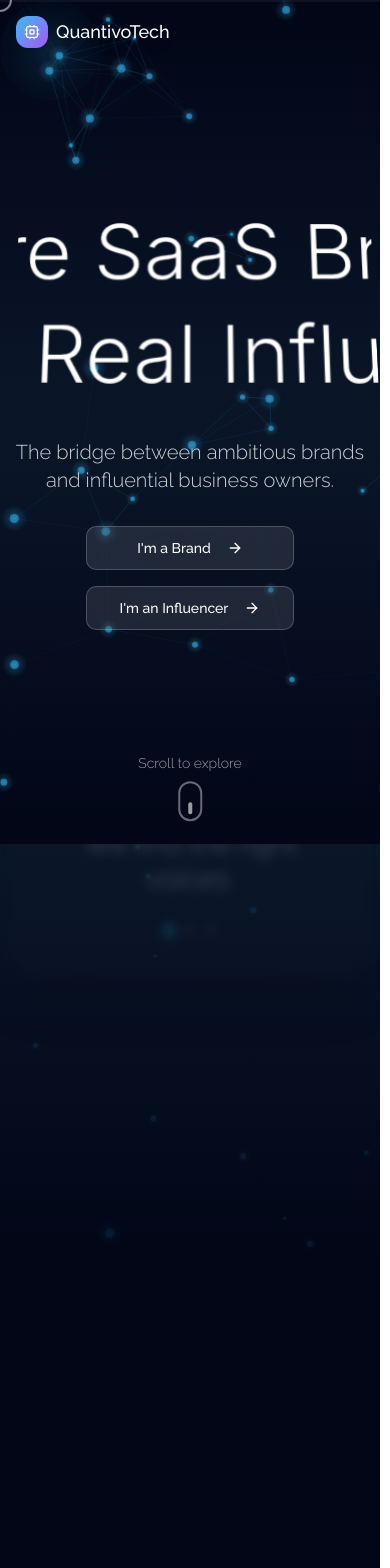
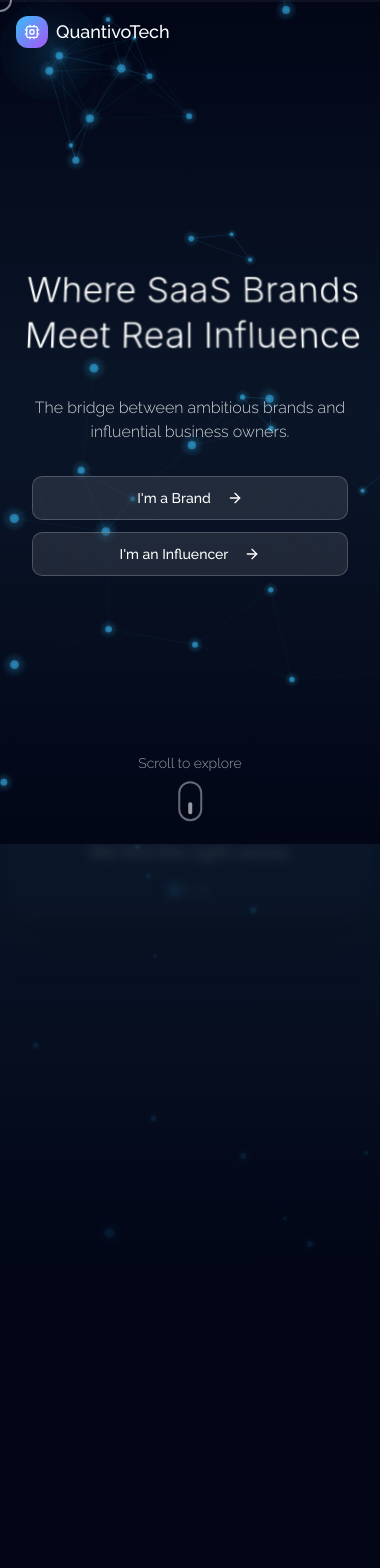
Before and after one commit to Quantivo-Tech/quantivo-tech.github.io, a React (Vite) app: page / in a window 390 px wide. Shown: the top 1568 px of the page. Built offline with nearby package versions, Linux system fonts and the light colour scheme.

Commit message:
mobile design fix for hero text

```diff
--- a/src/components/hero-section.tsx
+++ b/src/components/hero-section.tsx
@@ -122,9 +122,9 @@ export function HeroSection({ particleCanvasRef, onScrollToSection }: HeroSectio
             <div style={{ perspective: "1000px" }}>
               <ShaderText
                 text="Where SaaS Brands, Meet Real Influence"
-                className="h-48 md:h-64"
+                className="h-24 sm:h-32 md:h-44 lg:h-56 xl:h-64"
                 style={{
-                  width: "clamp(300px, 90vw, 800px)",
+                  width: "clamp(280px, 85vw, 800px)",
                   transform: "rotateX(15deg)",
                   transformStyle: "preserve-3d",
                 }}
@@ -140,7 +140,7 @@ export function HeroSection({ particleCanvasRef, onScrollToSection }: HeroSectio
 
             {/* Subtitle */}
             <motion.p
-              className="text-xl md:text-2xl font-light text-white/80 max-w-2xl text-center"
+              className="text-base sm:text-lg md:text-xl lg:text-2xl font-light text-white/80 max-w-2xl text-center px-4"
               initial={{ opacity: 0, y: 20 }}
               animate={{ opacity: 1, y: 0 }}
               transition={{ duration: 0.8, delay: 0.6 }}
@@ -150,7 +150,7 @@ export function HeroSection({ particleCanvasRef, onScrollToSection }: HeroSectio
 
             {/* Dual CTA Buttons */}
             <motion.div
-              className="flex flex-col sm:flex-row gap-4 justify-center"
+              className="flex flex-col sm:flex-row gap-3 sm:gap-4 justify-center w-full px-4 sm:px-0"
               initial={{ opacity: 0, y: 20 }}
               animate={{ opacity: 1, y: 0 }}
               transition={{ duration: 0.8, delay: 0.8 }}
@@ -158,7 +158,7 @@ export function HeroSection({ particleCanvasRef, onScrollToSection }: HeroSectio
               <motion.div whileHover={{ scale: 1.05 }} whileTap={{ scale: 0.95 }}>
                 <Button
                   size="lg"
-                  className="w-52 glass-strong hover:bg-white/20 text-white border-sky-400/50"
+                  className="w-full sm:w-48 md:w-52 glass-strong hover:bg-white/20 text-white border-sky-400/50"
                   onClick={() => onScrollToSection("contact", "brand")}
                 >
                   I'm a Brand
@@ -168,7 +168,7 @@ export function HeroSection({ particleCanvasRef, onScrollToSection }: HeroSectio
               <motion.div whileHover={{ scale: 1.05 }} whileTap={{ scale: 0.95 }}>
                 <Button
                   size="lg"
-                  className="w-52 glass-strong hover:bg-white/20 text-white border-teal-400/50"
+                  className="w-full sm:w-48 md:w-52 glass-strong hover:bg-white/20 text-white border-teal-400/50"
                   onClick={() => onScrollToSection("contact", "influencer")}
                 >
                   I'm an Influencer
--- a/src/components/pinned-scroll-section.tsx
+++ b/src/components/pinned-scroll-section.tsx
@@ -245,16 +245,16 @@ function StatementCard({ statement, index, totalCards, scrollProgress, globalScr
 // Extracted card content for cleaner code
 function CardContent({ statement, index, totalCards }: { statement: string; index: number; totalCards: number }) {
   return (
-    <div className="glass-card p-10 md:p-14 text-center relative">
-      <div className="text-6xl text-sky-400/20 font-serif leading-none mb-4">"</div>
-      <p className="text-3xl md:text-4xl lg:text-5xl font-light text-white leading-tight">
+    <div className="glass-card p-6 sm:p-8 md:p-10 lg:p-14 text-center relative">
+      <div className="text-4xl sm:text-5xl md:text-6xl text-sky-400/20 font-serif leading-none mb-3 md:mb-4">"</div>
+      <p className="text-xl sm:text-2xl md:text-3xl lg:text-4xl xl:text-5xl font-light text-white leading-tight">
         {statement}
       </p>
-      <div className="flex justify-center gap-3 mt-8">
+      <div className="flex justify-center gap-2 sm:gap-3 mt-6 md:mt-8">
         {Array.from({ length: totalCards }).map((_, i) => (
           <div
             key={i}
-            className={`w-2.5 h-2.5 rounded-full transition-all duration-300 ${
+            className={`w-2 h-2 sm:w-2.5 sm:h-2.5 rounded-full transition-all duration-300 ${
               i === index
                 ? "bg-sky-400 shadow-[0_0_8px_rgba(56,189,248,0.6),0_0_16px_rgba(56,189,248,0.3)]"
                 : "bg-white/20 hover:bg-white/30"
--- a/src/components/shader-text.tsx
+++ b/src/components/shader-text.tsx
@@ -169,9 +169,31 @@ export function ShaderText({ text, className = "", style = {}, config = {} }: Sh
     // Clear canvas with transparent background
     ctx.clearRect(0, 0, width, height)
 
-    // Configure text rendering with larger font size and Raleway font
+    // RESPONSIVE FONT SIZE - scales based on container width
+    // Must fit within container height with 2 lines of text
+    let fontSize = 80
+    let lineSpacing = 25
+    if (width <= 300) {
+      fontSize = 28
+      lineSpacing = 8
+    } else if (width <= 400) {
+      fontSize = 36
+      lineSpacing = 10
+    } else if (width <= 550) {
+      fontSize = 38
+      lineSpacing = 12
+    } else if (width <= 700) {
+      fontSize = 50
+      lineSpacing = 16
+    } else if (width <= 850) {
+      fontSize = 65
+      lineSpacing = 20
+    }
+    // width > 850: uses default 80px
+
+    // Configure text rendering with responsive font size
     ctx.fillStyle = "white"
-    ctx.font = "300 80px Raleway, Inter, -apple-system, BlinkMacSystemFont, 'Segoe UI', 'Roboto', sans-serif"
+    ctx.font = `300 ${fontSize}px Raleway, Inter, -apple-system, BlinkMacSystemFont, 'Segoe UI', 'Roboto', sans-serif`
     ctx.textAlign = "center"
     ctx.textBaseline = "middle"
 
@@ -180,11 +202,9 @@ export function ShaderText({ text, className = "", style = {}, config = {} }: Sh
     const line1 = lines[0] || "Where SaaS Brands"
     const line2 = lines[1] || "Meet Real Influence"
 
-    // Calculate proper vertical centering with larger font
-    const fontSize = 80
-    const lineSpacing = 25 // Space between lines
-    const totalTextHeight = fontSize * 2 + lineSpacing // Total height of both lines plus spacing
-    const centerY = height / 2 // True center of canvas
+    // Calculate proper vertical centering
+    const totalTextHeight = fontSize * 2 + lineSpacing
+    const centerY = height / 2
 
     // Position lines symmetrically around the center
     const line1Y = centerY - totalTextHeight / 2 + fontSize / 2
@@ -396,10 +416,10 @@ export function ShaderText({ text, className = "", style = {}, config = {} }: Sh
   }, [text, amplitude, frequency, speed, decay])
 
   if (!isWebGLSupported) {
-    // Fallback for devices without WebGL support
+    // Fallback for devices without WebGL support - responsive sizing
     return (
       <div className={className} style={style}>
-        <h1 className="text-6xl md:text-7xl font-light leading-tight text-white text-center" style={{ fontFamily: 'Raleway, Inter, sans-serif' }}>
+        <h1 className="text-3xl sm:text-4xl md:text-5xl lg:text-7xl font-light leading-tight text-white text-center" style={{ fontFamily: 'Raleway, Inter, sans-serif' }}>
           <div className="block">Where SaaS Brands</div>
           <div className="block text-sky-400 mt-2">Meet Real Influence</div>
         </h1>
--- a/src/components/stat-card.tsx
+++ b/src/components/stat-card.tsx
@@ -31,7 +31,7 @@ export function StatCard({ value, suffix = "", prefix = "", label, description,
   return (
     <motion.div
       ref={ref}
-      className="glass-card p-6 text-center"
+      className="glass-card p-4 sm:p-5 md:p-6 text-center"
       initial={{ opacity: 0, y: 30, scale: 0.9 }}
       whileInView={{ opacity: 1, y: 0, scale: 1 }}
       viewport={{ once: true }}
@@ -46,7 +46,7 @@ export function StatCard({ value, suffix = "", prefix = "", label, description,
       aria-live={isComplete ? "polite" : "off"}
     >
       <motion.div
-        className="text-4xl md:text-5xl font-light text-white mb-2"
+        className="text-2xl sm:text-3xl md:text-4xl lg:text-5xl font-light text-white mb-1 sm:mb-2"
         animate={numberControls}
         style={{
           textShadow: isComplete
@@ -56,8 +56,8 @@ export function StatCard({ value, suffix = "", prefix = "", label, description,
       >
         {count}
       </motion.div>
-      <div className="text-sm text-white/60">{label}</div>
-      {description && <div className="text-xs text-white/40 mt-1">{description}</div>}
+      <div className="text-xs sm:text-sm text-white/60">{label}</div>
+      {description && <div className="text-[10px] sm:text-xs text-white/40 mt-1">{description}</div>}
     </motion.div>
   )
 }
--- a/src/index.css
+++ b/src/index.css
@@ -162,7 +162,7 @@ html.lenis body {
 
   /* Section headers - luxury style */
   .section-header {
-    @apply text-4xl md:text-5xl font-light text-white;
+    @apply text-2xl sm:text-3xl md:text-4xl lg:text-5xl font-light text-white;
     letter-spacing: 0.02em;
     text-shadow: 0 0 40px rgba(56, 189, 248, 0.15);
   }
```
Also changed, not shown: src/App.tsx (+19 -19 lines), src/components/contact-section.tsx (+12 -12 lines), image.png (added).
